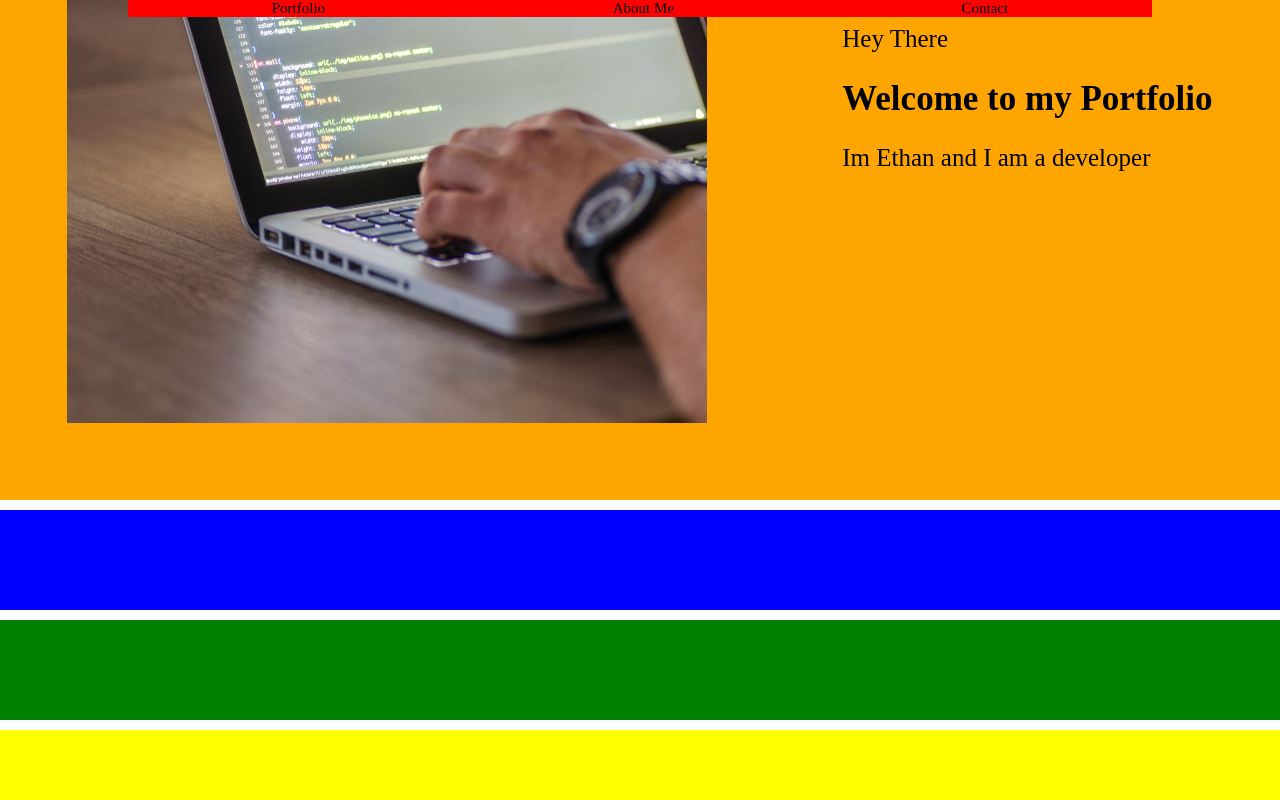
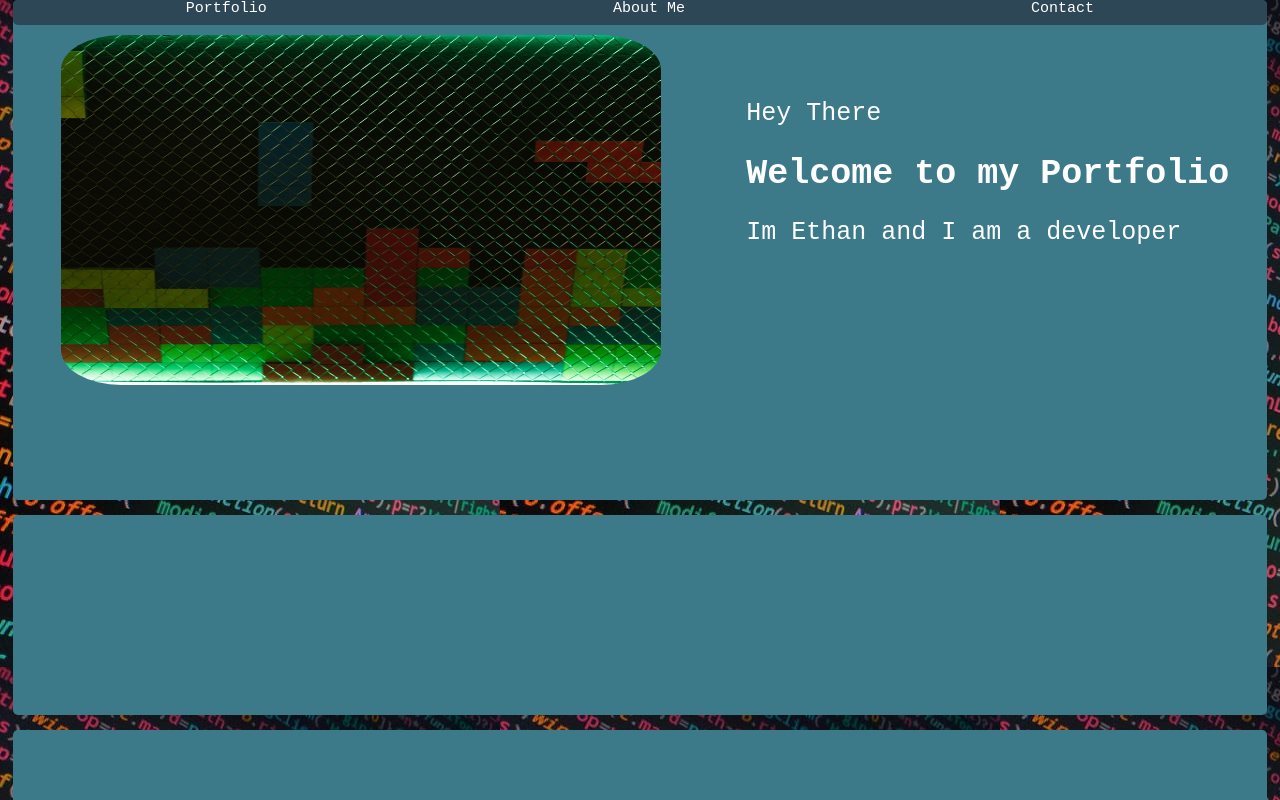
Before and after one commit to ethan-garrett/ethan-garrett.github.io, a plain HTML site: page portfolio.html in a window 1280 px wide. Shown: the top 800 px of the page. Drawn offline with Linux system fonts and the light colour scheme.

Commit message:
Changed up styles of background and other divs to be more representing of final appearance, changes include: backgroundimage, div background color, font, font color and the addition of a placeholder image

```diff
--- a/portfolio.html
+++ b/portfolio.html
@@ -13,7 +13,7 @@
 	</nav>
 	<section class="IntroSection">
 		<div class="IntroImage">
-			<img src="test.jpg" alt="Man Coding" width="100%" height="100%">
+			<img src="tetris.jpg" alt="Man Coding" width="100%" height="100%">
 		</div>
 		<div class="IntoTextContainer">
 			<p>Hey There</p>
--- a/portfoliostyles.css
+++ b/portfoliostyles.css
@@ -6,65 +6,88 @@ html{
 	font-size: 62.5%;
 }
 
+body{
+ background-color: #16262E;
+ background-image: url("code.jpeg");
+ font-family: "Courier New";
+}
+
 .NavBar{
 	display: flex;
 	justify-content: space-around;
-	width: 80%;
+	width: 98%;
 	position: fixed;
-	background-color: red;
-	left: 10%;
+	left: 1%;
+	background-color: #2E4756;
 	font-size: 1.5rem;
+	color: #ffffff;
+	height: 25px;
+	border-radius: 5px;
 }
 
 .NavBarLinks:hover{
-	border: 2px solid black;
+	border: 2px solid #ffffff;
 	border-radius: 5px;
 }
 
 .IntroSection{
-	width: 100%;
+	width: 98%;
 	height: 500px;
-	background-color: orange;
+	background-color: #3C7A89;
 	display: flex;
 	justify-content: space-around;
+	margin: 0 Auto;
+	padding-top: 25px;
+	border-radius: 5px;
 }
 
 .IntroImage{
-	height: 423px;
-	width: 640px;
+	height: 350px;
+	width: 600px;
+	margin: 10px;
 }
 
-.IntroTextContainer{
-	width: 50px;
-	height: 50px;
-	border: 2px solid black;
+.IntroImage, img{
+	border-radius: 10%;
+}
+
+.IntoTextContainer{
+	padding-top: 50px;
 }
 
 .IntroTextContainer, p{
 	font-size: 2.5rem;
+	color: #ffffff;
 }
 
 .IntroTextContainer, h1{
 	font-size: 3.5rem;
+	color: #ffffff;
 }
 
 .PortSection{
-	width: 100%;
-	height: 100px;
-	background-color: blue;
-	margin-top: 10px;
+	width: 98%;
+	height: 200px;
+	background-color: #3C7A89;
+	margin: 0 Auto;
+	margin-top: 15px;
+	border-radius: 5px;
 }
 
 .AboutSection{
-	width: 100%;
-	height: 100px;
-	background-color: green;
-	margin-top: 10px;
+	width: 98%;
+	height: 200px;
+	background-color: #3C7A89;
+	margin: 0 Auto;
+	margin-top: 15px;
+	border-radius: 5px;
 }
 
 .ContactSection{
-	width: 100%;
-	height: 100px;
-	background-color: yellow;
-	margin-top: 10px;
+	width: 98%;
+	height: 200px;
+	background-color: #3C7A89;
+	margin: 0 Auto;
+	margin-top: 15px;
+	border-radius: 5px;
 }
```
Also changed, not shown: code.jpeg (added), tetris.jpg (added).
